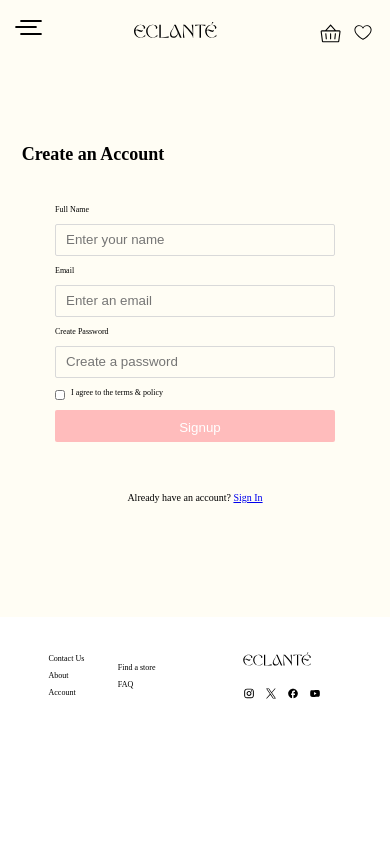
After one commit to Kangkanasen/eclante, a PHP site: page /signup.php in a window 390 px wide. The commit adds this page. Run offline with PHP 8.4, Linux system fonts and the light colour scheme.

Commit message:
signup and login page added and products are adding into card db

```diff
--- /dev/null
+++ b/signup.php
@@ -0,0 +1,30 @@
+<body>
+    <section class="body login">
+        <?php
+        include "components/header.php";
+        ?>
+
+        <section style="display: flex; flex-direction: column; justify-content: center; align-items: center; margin: 95px 10px;">
+            <h2 class="create">Create an Account</h2>
+            <form class="signup-form" method="post" action="connect.php">
+                <label class="label" for="name">Full Name</label>
+                <input type="text" name="name" placeholder="Enter your name" required>
+                <label class="label" for="email">Email</label>
+                <input type="email" name="email" placeholder="Enter an email" required>
+                <label class="label" for="Password">Create Password</label>
+                <input type="text" name="password" placeholder="Create a password" required>
+                <div style="display: flex; gap: 6px;">
+                    <input class="checkbox" type="checkbox" style="height: 10px; width: 10px; margin-top: 2px;">
+                    <p>I agree to the terms & policy</p>
+                </div>
+                <button type="submit">Signup</button>
+            </form>
+            <div class="btn-bottom">Already have an account? <a href="login.php">Sign In</a></div>
+        </section>
+    </section>
+    <?php
+    include "components/footer.php";
+    ?>
+</body>
+
+</html>
--- a/style.css
+++ b/style.css
@@ -971,9 +971,7 @@ footer .socials {
         padding: 0;
     }
 
-    .add-to-cart button {
-        background: none;
-        border: none;
+    .add-to-cart span {
         cursor: pointer;
     }
 
@@ -1031,8 +1029,8 @@ footer .socials {
 
     .other-img-anchor img {
         width: 100%;
-        height: 100%;
-        object-fit: contain;
+        height: 90px;
+        object-fit: cover;
         flex-grow: 0;
         border-radius: 5px;
     }
@@ -1080,14 +1078,73 @@ footer .socials {
         width: 60%;
         gap: 3%;
     }
+
     .slider-container {
         padding-bottom: 70px;
     }
 
-    .dot{
+    .dot {
         margin: 0 5px;
     }
 
+}
+
+/* signup and signin page styling */
+
+.login {
+    .create {
+        font-family: 'Poppins';
+        font-size: 32px;
+        margin-bottom: 40px;
+        text-align: left;
+        color: #000;
+    }
+
+    .signup-form {
+        display: flex;
+        flex-direction: column;
+    }
+
+    .label {
+        font-family: Open Sauce Sans;
+        font-size: 14px;
+        font-weight: 500;
+        text-align: left;
+        color: #000;
+        margin-bottom: 10px;
+    }
+
+    .signup-form input {
+        padding: 10px 0 10px 10px;
+        border-radius: 2px;
+        border: solid 1px #d9d9d9;
+        background-color: transparent;
+        width: 100%;
+        height: 32px;
+        margin-bottom: 20px;
+    }
+
+    .signup-form button {
+        width: 404px;
+        height: 32px;
+        padding: 10px 0 10px 10px;
+        border: none;
+        border-radius: 2px;
+        color: white;
+        background-color: #ffbcbc;
+    }
+
+    .signup-form p {
+        font-size: 11px;
+        font-weight: 400;
+        font-family: Open Sauce Sans;
+    }
+    .btn-bottom {
+        font-family: Open Sauce Sans;
+        font-size: 14px;
+        font-weight: 500;
+        margin-top: 50px;
+    }
 }
 
 
@@ -1600,7 +1657,7 @@ footer .socials {
     }
 
     .other-img-anchor {
-        width: 80% !important;
+        width: 100% !important;
         flex-direction: row !important;
     }
 
@@ -1643,6 +1700,11 @@ footer .socials {
         margin: 0 !important;
     }
 
+    .other-img-anchor img {
+        width: 100% !important;
+        height: 60px !important;
+    }
+
     .options4 {
         width: 100% !important;
     }
@@ -1683,11 +1745,64 @@ footer .socials {
     .related-products h1 {
         font-size: 1rem !important;
     }
-    .add-to-cart{
+
+    .add-to-cart {
         width: 30% !important;
     }
+
     .slider-container {
         padding-bottom: 30px !important;
     }
 
-}
+    .login {
+        .create {
+            width: 100%;
+            font-size: 18px;
+            margin-bottom: 40px;
+            text-align: left;
+            color: #000;
+        }
+
+        .signup-form {
+            display: flex;
+            flex-direction: column;
+        }
+
+        .label {
+            font-size: 14px;
+            margin-bottom: 10px;
+        }
+
+        .signup-form input {
+            padding: 10px 0 10px 10px;
+            width: 280px;
+            height: 32px;
+            margin-bottom: 10px;
+        }
+
+        .signup-form button {
+            width: 280px;
+            height: 32px;
+            padding: 10px 0 10px 10px;
+            border: none;
+            border-radius: 2px;
+            color: white;
+            background-color: #ffbcbc;
+        }
+
+        .signup-form p {
+            font-size: 8px;
+            font-weight: 400;
+            font-family: Open Sauce Sans;
+        }
+
+        .btn-bottom {
+            font-family: Open Sauce Sans;
+            font-size: 10px;
+            font-weight: 500;
+            margin-top: 50px;
+        }
+    }
+
+
+}
```
Also changed, not shown: add_to_cart.php (added, +61 -0 lines), authenticate.php (added, +56 -0 lines), login.php (added, +32 -0 lines), product-page.php (+8 -5 lines).
